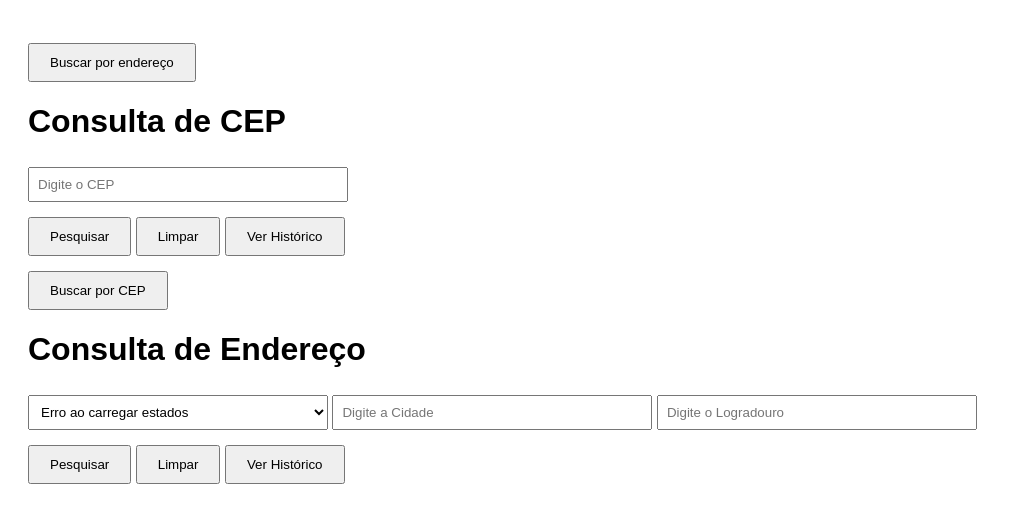
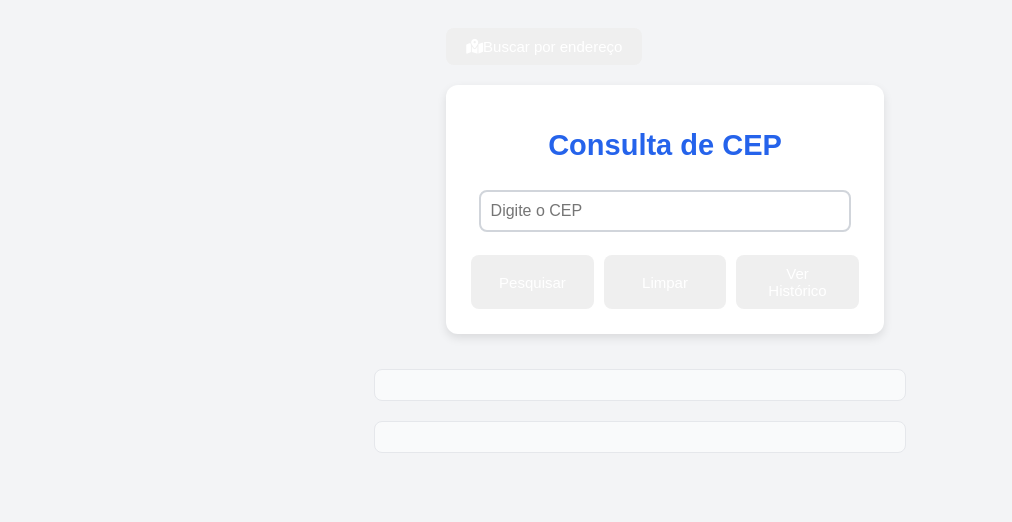
Before and after one commit to giiov/ViaCEPjs, a plain HTML site: page index.html in a window 1280 px wide. Shown: the whole page, without its empty margins (0-1012 px from the left). Drawn offline with Linux system fonts and the light colour scheme; files that its build step writes are made by us from their sources; no server answers.

Commit message:
inicio css

```diff
--- a/estilo/style.css
+++ b/estilo/style.css
@@ -1,7 +1,33 @@
 
 body {
+  background-color:#f3f4f6;
+  color:#111827 ;
+  display: flex;
+  flex-direction: column;
+  align-items: center;
+  justify-content: flex-start;
+  min-height: 100vh;
+  padding: 20px;
   font-family: Arial, sans-serif;
-  padding: 20px;
+
+}
+
+.container {
+  background: #fff;
+  padding: 25px;
+  margin-top: 20px;
+  border-radius: 12px;
+  width: 100%;
+  max-width: 500px;
+  box-shadow: 0 4px 10px rgba(0, 0, 0, 0.1);
+  text-align: center;
+}
+
+h1{
+  font-size: 29px;
+  margin-bottom: 20px;
+  color: #2563eb;
+
 }
 
 label {
@@ -9,15 +35,68 @@ label {
   margin-top: 10px;
 }
 
-select,
-input {
+input,
+select {
+  width: 90%;
+  padding: 10px;
+  margin: 8px 0;
+  border: 2px solid #d1d5db;
+  border-radius: 8px;
+  font-size: 16px;
+  transition: 0.2s;
+
+}
+
+select:focus,
+input:focus {
+  outline: none;
+  border-color: #2563eb;
+  box-shadow: 0 0 6px rgba(37, 99, 235, 0.5);
   width: 300px;
   padding: 8px;
   margin-top: 5px;
 }
 
+.buttons {
+  margin-top: 15px;
+  display: flex;
+  flex-wrap: wrap;
+  justify-content: center ;
+  gap: 10px;
+}
+
 button {
+  padding: 10px 20px;
+  border: none;
+  border-radius: 8px;
+  cursor: pointer;
+  font-size: 15px;
+  transition: 0.2s;
+  color: white;
+  flex: 1;
+}
+
+button:hover {
+  transform: scale(1.05);
+  opacity: 0.9;
+}
+
+#mensagem {
   margin-top: 15px;
-  padding: 10px 20px;
-  cursor: pointer;
+  font-weight: bold;
+  text-align: center;
+  color: #dc2626;
+
 }
+
+#resultados,
+#historico {
+  margin-top: 20px;
+  padding: 15px;
+  background: #f9fafb ;
+  border-radius: 8px;
+  border: 1px solid #e5e7eb;
+  max-width: 500px;
+  width: 100%;
+  animation: fadeIn 0.3s ease-in-out;
+}
--- a/index.html
+++ b/index.html
@@ -5,6 +5,7 @@
   <meta name="viewport" content="width=device-width, initial-scale=1.0"/>
   <title>Consulta de CEP</title>
   <link rel="stylesheet" href="style.css" />
+   <link rel="stylesheet" href="https://cdnjs.cloudflare.com/ajax/libs/font-awesome/6.4.0/css/all.min.css">
 </head>
 
 <script src="./componentes/consulta.js"></script>
@@ -17,7 +18,9 @@
 <body>
 
   <div id="tela1">
-    <button onclick="mostrarTela('tela2')">Buscar por endereço</button>
+    <button onclick="mostrarTela('tela2')">
+      <i class="fa-solid fa-map-location-dot"></i>Buscar por endereço
+    </button>
 
     <div class="container">
     <h1>Consulta de CEP</h1>
@@ -34,7 +37,7 @@
     </div>
   </div>
 
-  <div id="tela2">
+  <div id="tela2" style="display:none;">
     <button onclick="mostrarTela('tela1')">Buscar por CEP</button>
 
     <div class="container">
```
